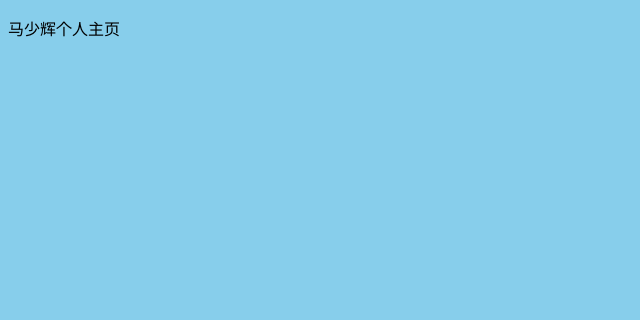
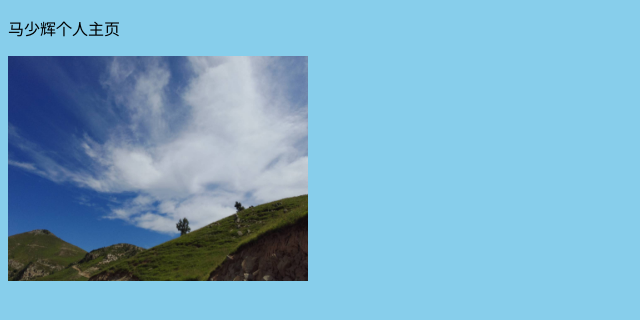
Before and after one commit to mshnet/mshnet.github.io, a plain HTML site: page index.html in a window 1280 px wide. Shown: the whole page, without its empty margins (0-640 px from the left). Drawn offline with Linux system fonts and the light colour scheme.

Commit message:
马少辉个人主页

```diff
--- a/index.html
+++ b/index.html
@@ -2,7 +2,7 @@
  * @Description: In User Settings Edit
  * @Author: your name
  * @Date: 2019-08-12 20:09:29
- * @LastEditTime: 2019-08-12 20:09:32
+ * @LastEditTime: 2019-08-12 20:14:10
  * @LastEditors: Please set LastEditors
  -->
 <!DOCTYPE html>
@@ -16,6 +16,6 @@
 </head>
 <body>
     <p>马少辉个人主页</p>
-    <img src="../../note3照片/IMG_20171231_152002.jpg" alt="" style="width:300px">
+    <img src="./image/IMG_20170826_110738.jpg" alt="" style="width:300px">
 </body>
 </html>
```
Also changed, not shown: image/IMG_20170826_110738.jpg (added), image/IMG_20170826_114300.jpg (added).
